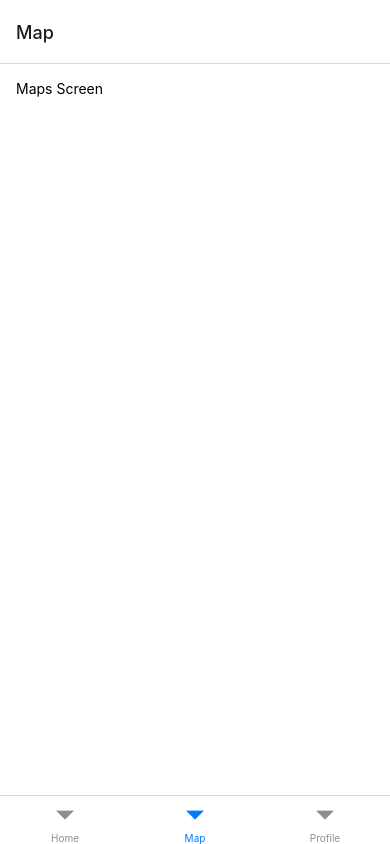
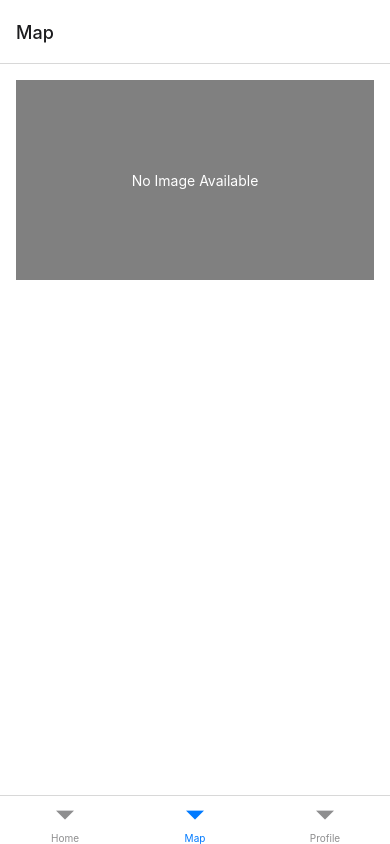
Before and after one commit to timesaversolutions-ai/AlleyCat_Reviews, a React Native app in the folder PickleballFinder/: screen /Map in a window 390 px wide. Built offline with nearby package versions, Linux system fonts and the light colour scheme; no server answers.

Commit message:
image styling
added image and format styling

```diff
--- a/PickleballFinder/screens/CourtDetailsScreen.js
+++ b/PickleballFinder/screens/CourtDetailsScreen.js
@@ -1,13 +1,31 @@
 import React from 'react';
-import { View, Text, ScrollView } from 'react-native';
+import { View, Text, ScrollView, Image } from 'react-native';
 import { styles } from '../styles/styles';
+import courtImage from '../assets/sawyer_point.jpg'
+
+// simple import image ex
+// import React from 'react';
+// import myImage from './path_to_your_image.png';
+// const MyComponent = () => {
+//   return (
+//     <div>
+//       <img src={myImage} alt="My Image" />
+//     </div>
+//   );
+// };
+
+// export default MyComponent;
 
 const CourtDetailsScreen = ({ route }) => {
+  console.log(courtImage);
   const { Court, City, State, '# of courts': numOfCourts, 'Ability Based Courts': abilityBasedCourts, 'Permanent Lines': permanentLines, 'Permanent Nets': permanentNets, 'Paddle Rack/Queue': paddleRackQueue, 'Premium Amenities': premiumAmenities, 'additional comments': additionalComments, 'additional enhancements': additionalEnhancements } = route.params;
 
   return (
     <ScrollView style={styles.container}>
       <Text style={styles.detailTitle}>{Court}</Text>
+      <View>
+        <Image source={courtImage} alt="Sawyer Point" style={styles.courtImage} />
+      </View>
       <Text style={styles.detailText}>Address</Text>
       <Text style={styles.detailText}>Phone</Text>
       <Text style={styles.detailText}>Hours</Text>
@@ -36,14 +54,9 @@ const CourtDetailsScreen = ({ route }) => {
         <Text style={styles.detailKey}>Paddle Rack/Queue:</Text>
         <Text style={styles.detailValue}>{paddleRackQueue}</Text>
       </View>
-      <View style={styles.detailRow}>
-        <Text style={styles.detailKey}>Premium Amenities:</Text>
-        <Text style={styles.detailValue}>{premiumAmenities}</Text>
-      </View>
-      <View style={styles.detailRow}>
-        <Text style={styles.detailKey}>Additional Enhancements:</Text>
-        <Text style={styles.detailValue}>{additionalEnhancements}</Text>
-      </View>
+      <Text style={styles.detailHeader}>Amenities and Features</Text>
+      <Text style={styles.detailText}>{premiumAmenities}</Text>
+      <Text style={styles.detailText}>{additionalEnhancements}</Text>
     </ScrollView>
   );
 };
--- a/PickleballFinder/screens/MapsScreen.js
+++ b/PickleballFinder/screens/MapsScreen.js
@@ -1,13 +1,14 @@
 import React from 'react';
-import { View, Text } from 'react-native';
+import { View, Text, ScrollView } from 'react-native';
 import { styles } from '../styles/styles';
 
 const MapsScreen = () => {
   return (
-    <View style={styles.container}>
-      <Text>Maps Screen</Text>
-      {/* Add Map Component Here */}
-    </View>
+    <ScrollView style={styles.container}>
+      <View style={styles.placeholderImage}>
+        <Text style={styles.placeholderText}>No Image Available</Text>
+      </View>
+    </ScrollView>
   );
 };
 
--- a/PickleballFinder/styles/styles.js
+++ b/PickleballFinder/styles/styles.js
@@ -20,7 +20,9 @@ export const styles = StyleSheet.create({
     borderBottomWidth: 1,
   },
   courtImage: {
-    width: '100%',
+    width: '90%',
+    marginLeft: 'auto',
+    marginRight: 'auto',
     height: 200,
     marginBottom: 10,
   },
```
Also changed, not shown: PickleballFinder/assets/sawyer_point.jpg (added).
